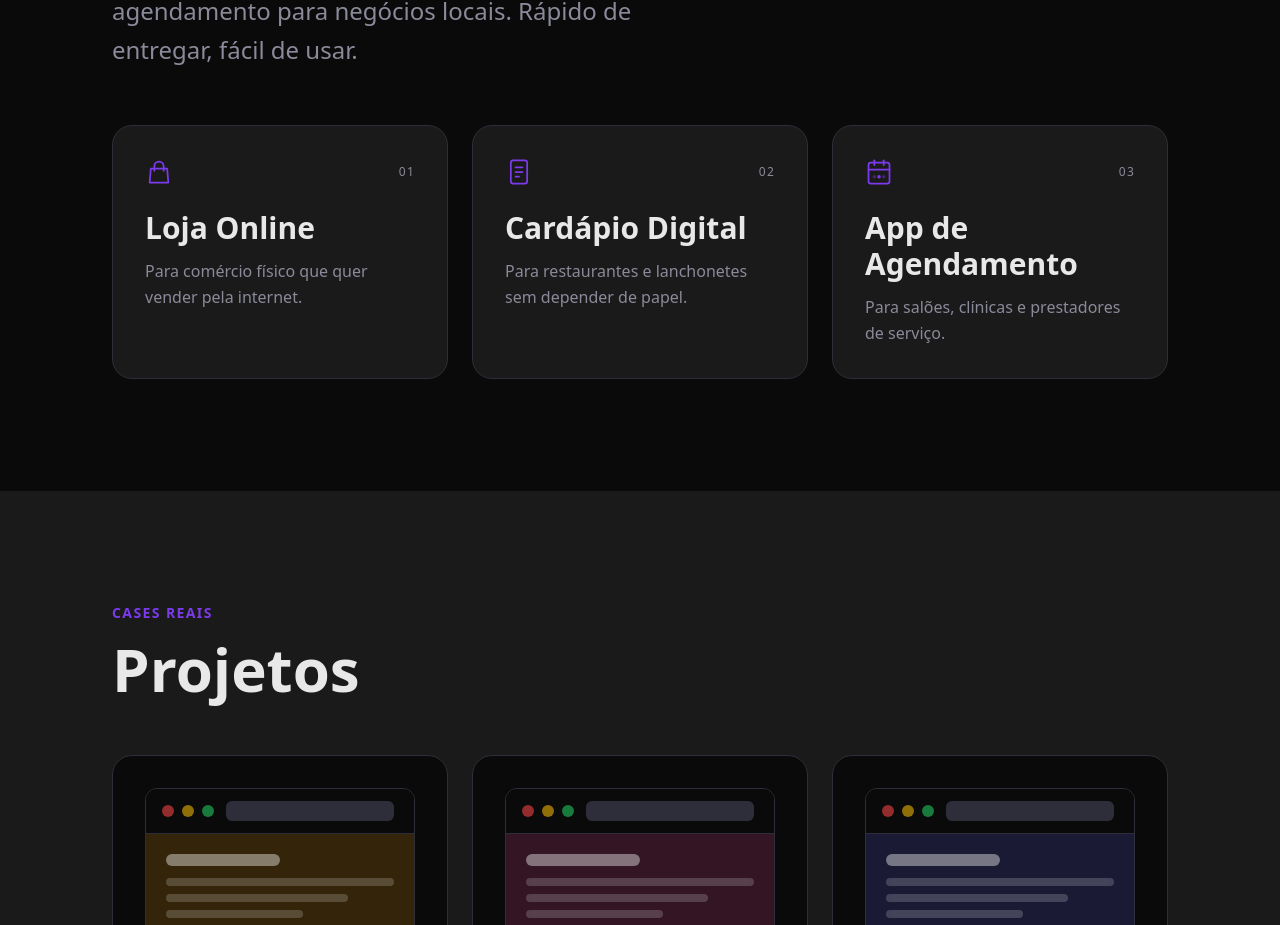
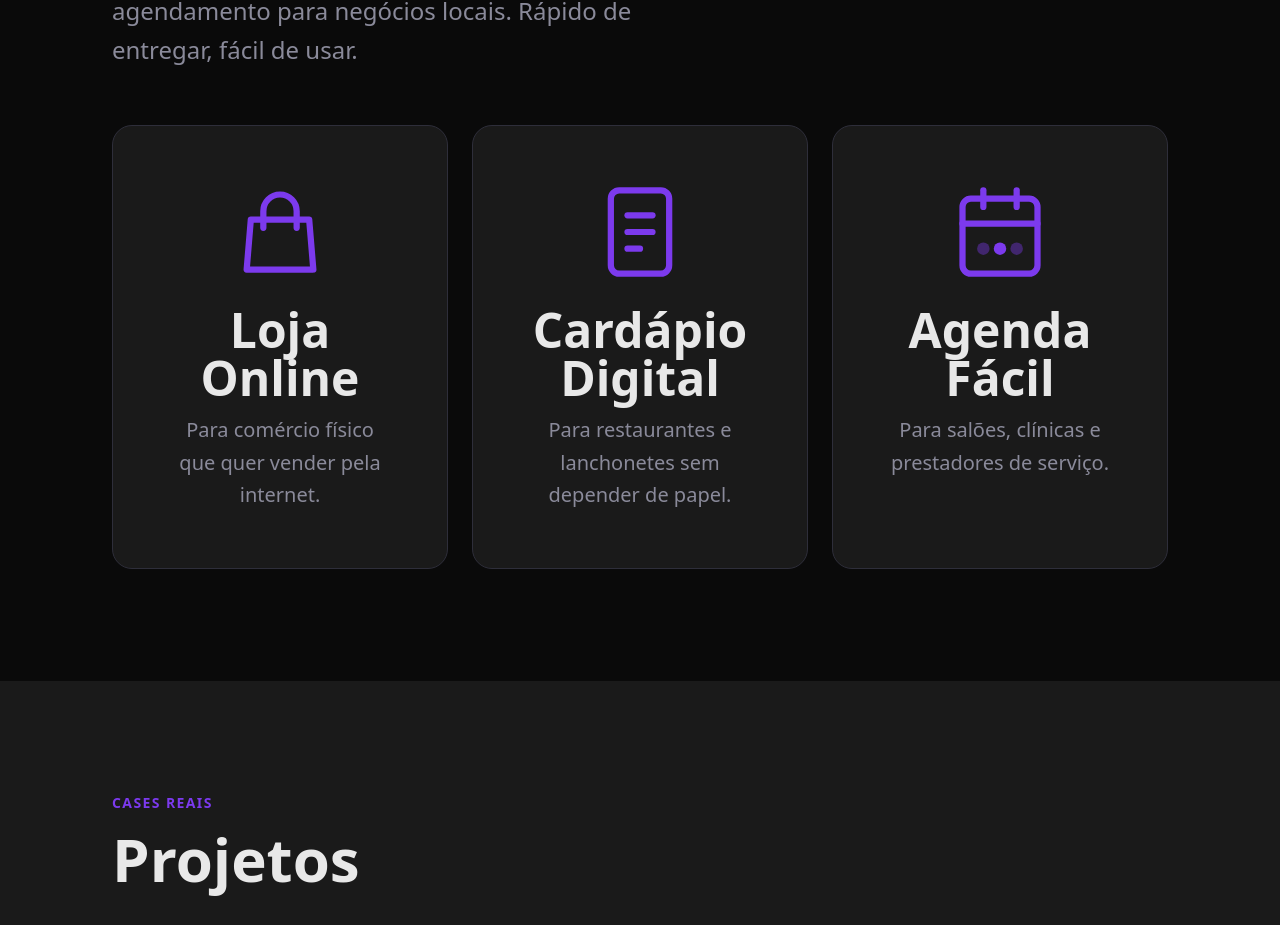
Before and after one commit to dayvsonmarques/webdev.recife.br, a Next.js app: page / in a window 1280 px wide. Shown: the part 1080-2005 px from the top of the page. Built offline with nearby package versions, Linux system fonts and the light colour scheme.

Commit message:
style(services): enlarge icons, center cards, rename AgendApp

```diff
--- a/components/Services.tsx
+++ b/components/Services.tsx
@@ -6,7 +6,7 @@ import { useInView } from '@/hooks/useInView'
 function IconBag() {
   return (
     <svg
-      width="28" height="28" viewBox="0 0 24 24"
+      width="100" height="100" viewBox="0 0 24 24"
       fill="none" stroke="currentColor"
       strokeWidth="1.5" strokeLinecap="round" strokeLinejoin="round"
     >
@@ -19,7 +19,7 @@ function IconBag() {
 function IconPhone() {
   return (
     <svg
-      width="28" height="28" viewBox="0 0 24 24"
+      width="100" height="100" viewBox="0 0 24 24"
       fill="none" stroke="currentColor"
       strokeWidth="1.5" strokeLinecap="round" strokeLinejoin="round"
     >
@@ -34,7 +34,7 @@ function IconPhone() {
 function IconCalendar() {
   return (
     <svg
-      width="28" height="28" viewBox="0 0 24 24"
+      width="100" height="100" viewBox="0 0 24 24"
       fill="none" stroke="currentColor"
       strokeWidth="1.5" strokeLinecap="round" strokeLinejoin="round"
     >
@@ -61,7 +61,7 @@ const SERVICES: Array<{ title: string; description: string; icon: ReactNode }> =
     icon: <IconPhone />,
   },
   {
-    title: 'App de Agendamento',
+    title: 'Agenda Fácil',
     description: 'Para salões, clínicas e prestadores de serviço.',
     icon: <IconCalendar />,
   },
@@ -70,17 +70,15 @@ const SERVICES: Array<{ title: string; description: string; icon: ReactNode }> =
 function ServiceCard({
   title,
   description,
-  index,
   icon,
 }: {
   title: string
   description: string
-  index: number
   icon: ReactNode
 }) {
   return (
     <div
-      className="p-8 flex flex-col gap-6 transition-all duration-200 hover:-translate-y-1 cursor-default"
+      className="p-14 flex flex-col items-center text-center gap-6 transition-all duration-200 hover:-translate-y-1 cursor-default"
       style={{
         backgroundColor: 'var(--color-surface)',
         border: '1px solid var(--color-border)',
@@ -93,24 +91,20 @@ function ServiceCard({
         e.currentTarget.style.borderColor = 'var(--color-border)'
       }}
     >
-      <div className="flex items-center justify-between">
-        <div style={{ color: 'var(--color-accent)' }}>{icon}</div>
-        <span
-          className="font-syne text-xs tracking-widest"
-          style={{ color: 'var(--color-text-muted)' }}
-        >
-          {String(index + 1).padStart(2, '0')}
-        </span>
-      </div>
+      <div style={{ color: 'var(--color-accent)' }}>{icon}</div>
 
       <div>
         <h3
-          className="font-syne text-3xl font-bold mb-3"
+          className="font-syne text-5xl font-bold mb-3"
           style={{ color: 'var(--color-text-primary)' }}
         >
-          {title}
+          {title.split(' ').map((word) => (
+            <span key={word} className="block">
+              {word}
+            </span>
+          ))}
         </h3>
-        <p className="text-base leading-relaxed" style={{ color: 'var(--color-text-muted)' }}>
+        <p className="text-xl leading-relaxed" style={{ color: 'var(--color-text-muted)' }}>
           {description}
         </p>
       </div>
@@ -152,8 +146,8 @@ export function Services() {
         </p>
 
         <div className="grid md:grid-cols-3 gap-6">
-          {SERVICES.map((service, index) => (
-            <ServiceCard key={service.title} index={index} {...service} />
+          {SERVICES.map((service) => (
+            <ServiceCard key={service.title} {...service} />
           ))}
         </div>
       </div>
```
